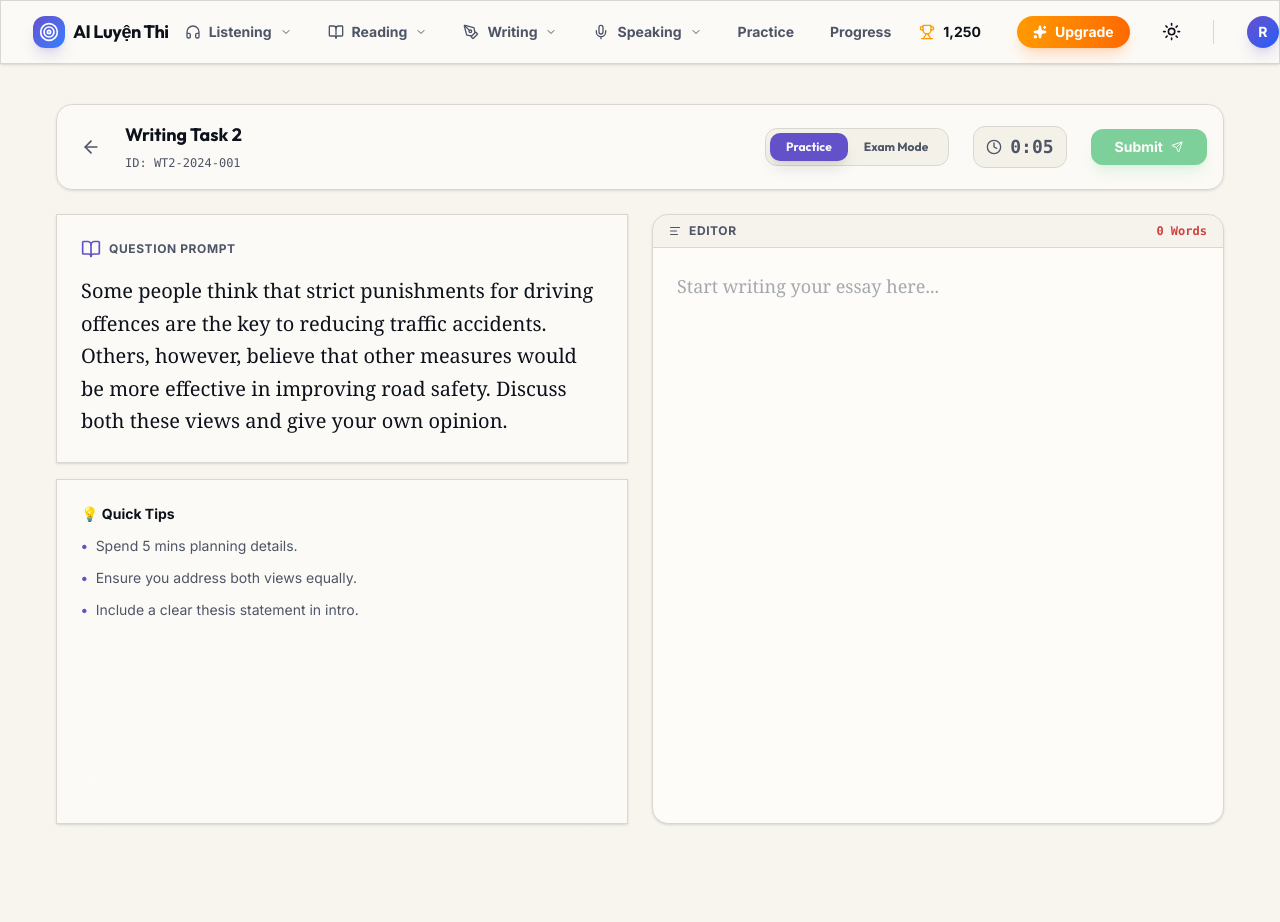
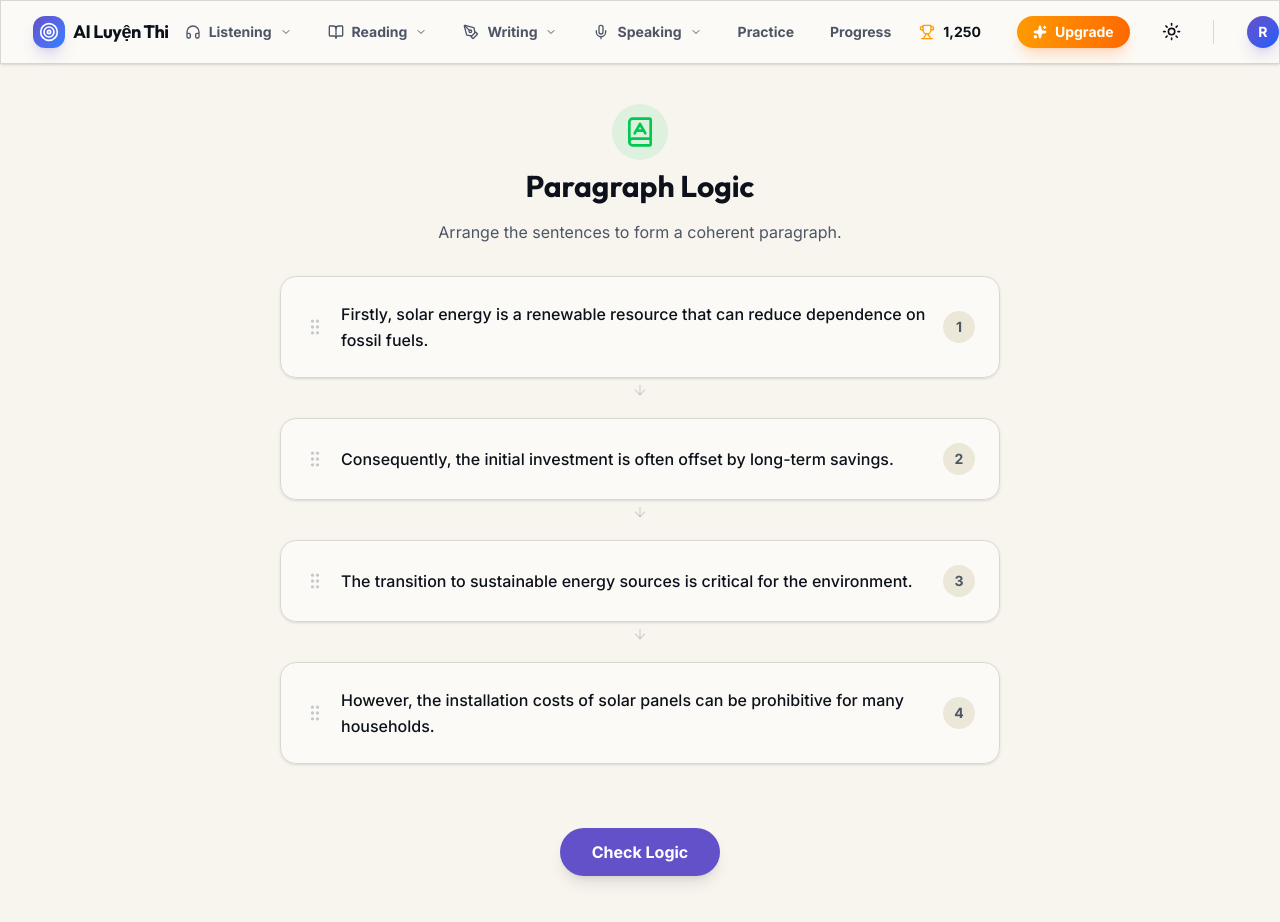
Before and after one commit to khanhnguyendev/ailuyenthi, a Next.js app: page /skills/writing/logic in a window 1280 px wide. Shown: the top 922 px of the page. Before the commit the page ends 880 px from the top, so only its background shows below. Built offline with nearby package versions, Linux system fonts and the light colour scheme.

Commit message:
feat: implement writing paragraph logic page

```diff
--- /dev/null
+++ b/src/app/(dashboard)/skills/writing/logic/page.tsx
@@ -0,0 +1,92 @@
+"use client";
+
+import { BookA, GripVertical, CheckCircle2, ArrowDown } from "lucide-react";
+import { useState } from "react";
+import { motion, Reorder } from "framer-motion";
+
+export default function WritingLogicPage() {
+    const initialItems = [
+        { id: "1", text: "Firstly, solar energy is a renewable resource that can reduce dependence on fossil fuels." },
+        { id: "2", text: "Consequently, the initial investment is often offset by long-term savings." },
+        { id: "3", text: "The transition to sustainable energy sources is critical for the environment." },
+        { id: "4", text: "However, the installation costs of solar panels can be prohibitive for many households." },
+    ];
+
+    // Correct Order: 3 -> 1 -> 4 -> 2
+    // 3. The transition... (Topic Sentence)
+    // 1. Firstly... (Point 1)
+    // 4. However... (Contrast)
+    // 2. Consequently... (Result)
+
+    const [items, setItems] = useState(initialItems);
+    const [isChecked, setIsChecked] = useState(false);
+    const [isCorrect, setIsCorrect] = useState(false);
+
+    const handleCheck = () => {
+        const currentOrder = items.map(i => i.id).join("-");
+        const correctOrder = "3-1-4-2";
+        setIsChecked(true);
+        if (currentOrder === correctOrder) {
+            setIsCorrect(true);
+        } else {
+            setIsCorrect(false);
+        }
+    };
+
+    return (
+        <div className="container mx-auto p-6 max-w-3xl space-y-8 flex flex-col items-center justify-center min-h-[calc(100vh-100px)]">
+            <div className="text-center space-y-4 mb-8">
+                <div className="inline-flex p-3 bg-green-500/10 rounded-full mb-2">
+                    <BookA className="w-8 h-8 text-green-500" />
+                </div>
+                <h1 className="text-3xl font-bold font-outfit text-foreground">Paragraph Logic</h1>
+                <p className="text-muted-foreground">Arrange the sentences to form a coherent paragraph.</p>
+            </div>
+
+            <Reorder.Group axis="y" values={items} onReorder={setItems} className="w-full space-y-4">
+                {items.map((item, index) => (
+                    <Reorder.Item key={item.id} value={item}>
+                        <div className={`glass p-6 rounded-2xl border flex items-center gap-4 cursor-grab active:cursor-grabbing hover:bg-secondary/30 transition-colors ${isChecked && isCorrect ? 'border-green-500/50 bg-green-500/5' :
+                                isChecked ? 'border-red-500/50 bg-red-500/5' : 'border-border'
+                            }`}>
+                            <div className="flex flex-col items-center gap-1 text-muted-foreground/30">
+                                <GripVertical className="w-5 h-5" />
+                            </div>
+
+                            <div className="flex-1">
+                                <p className="text-foreground font-medium inter leading-relaxed">{item.text}</p>
+                            </div>
+
+                            <div className="w-8 h-8 rounded-full bg-secondary flex items-center justify-center font-bold text-sm text-muted-foreground">
+                                {index + 1}
+                            </div>
+                        </div>
+                        {index < items.length - 1 && (
+                            <div className="flex justify-center py-1">
+                                <ArrowDown className="w-4 h-4 text-muted-foreground/20" />
+                            </div>
+                        )}
+                    </Reorder.Item>
+                ))}
+            </Reorder.Group>
+
+            <div className="flex justify-center mt-8">
+                <button
+                    onClick={handleCheck}
+                    className={`px-8 py-3 rounded-full font-bold text-white shadow-lg transition-all flex items-center gap-2 ${isCorrect ? 'bg-green-500 hover:bg-green-600' : 'bg-primary hover:bg-primary/90'
+                        }`}
+                >
+                    {isCorrect ? <CheckCircle2 className="w-5 h-5" /> : null}
+                    {isCorrect ? "Correct! Well done." : "Check Logic"}
+                </button>
+            </div>
+
+            {isChecked && !isCorrect && (
+                <p className="text-red-500 text-sm font-bold text-center animate-pulse">
+                    The flow doesn't seem right. Look for cohesive devices like "However" or "Firstly".
+                </p>
+            )}
+
+        </div>
+    );
+}
```
